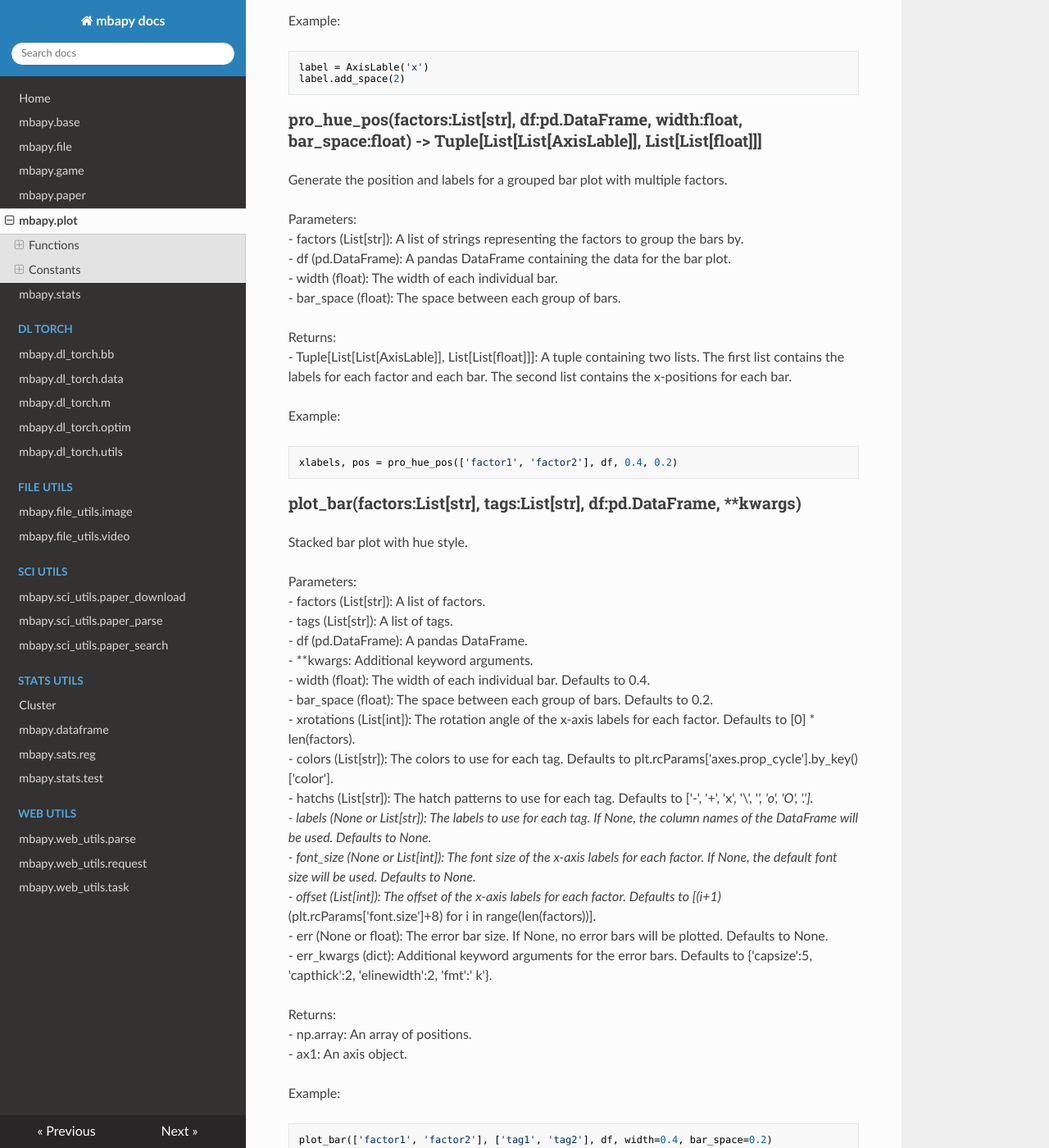
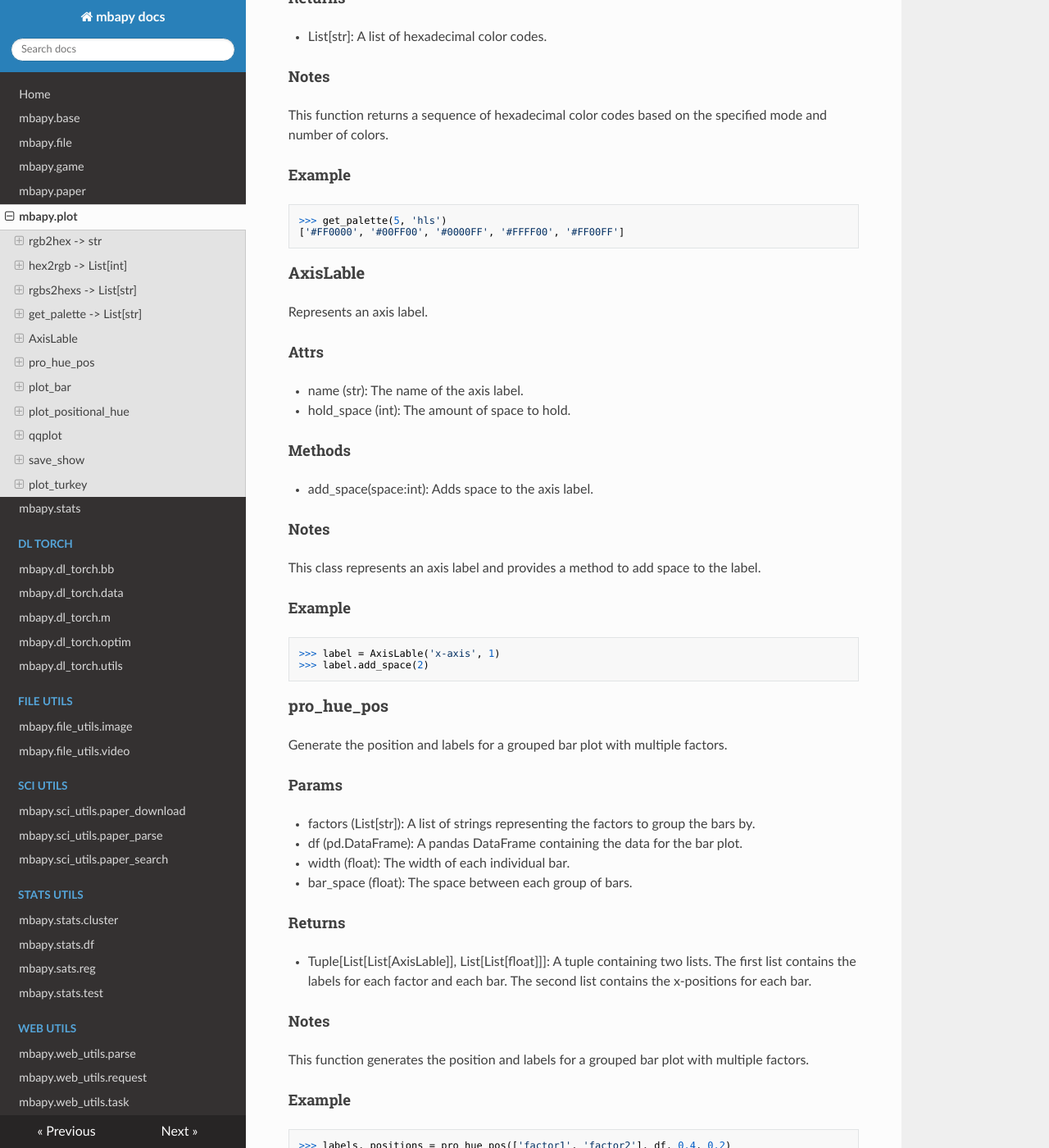
Before and after one commit to BHM-Bob/BA_PY, an MkDocs documentation site: the page built from docs/plot.md, in a window 1280 px wide and 1400 px high, scrolled down 2145 px. Shown: the whole window at 82% size. Built offline with MkDocs 1.6.1, drawn with Linux system fonts in a browser that asks for light colours; nearby versions of some CDN libraries; some of the changed text lies outside the part shown.

Commit message:
update docs

````diff
--- a/docs/plot.md
+++ b/docs/plot.md
@@ -2,162 +2,168 @@
 
 This module provides functions for creating various types of plots, including bar plots, QQ-plots, and Turkey plots.
 
-## Functions
+### rgb2hex -> str
+Converts RGB values to a hexadecimal color code.
 
-### rgb2hex(r, g, b) -> str
+#### Params
+- r (int): The red component of the color.
+- g (int): The green component of the color.
+- b (int): The blue component of the color.
 
-Converts an RGB color code to a hexadecimal color code.
-
-Parameters:
-- r (int): The red component of the RGB color code.
-- g (int): The green component of the RGB color code.
-- b (int): The blue component of the RGB color code.
-
-Returns:
+#### Returns
 - str: The hexadecimal color code.
 
-Example:
+#### Notes
+This function takes the red, green, and blue components of a color and returns the corresponding hexadecimal color code.
+
+#### Example
 ```python
-rgb2hex(255, 0, 0)
+>>> rgb2hex(255, 0, 0)
+'#FF0000'
 ```
 
-### hex2rgb(hex:str) -> List[int]
+### hex2rgb -> List[int]
+Converts a hexadecimal color code to RGB values.
 
-Converts a hexadecimal color code to an RGB color code.
-
-Parameters:
+#### Params
 - hex (str): The hexadecimal color code.
 
-Returns:
-- List[int]: The RGB color code as a list of three integers representing the red, green, and blue components.
+#### Returns
+- List[int]: A list containing the red, green, and blue components of the color.
 
-Example:
+#### Notes
+This function takes a hexadecimal color code and returns a list containing the red, green, and blue components of the color.
+
+#### Example
 ```python
-hex2rgb('#FF0000')
+>>> hex2rgb('#FF0000')
+[255, 0, 0]
 ```
 
-### rgbs2hexs(rgbs:List[Tuple[float]]) -> List[str]
-
+### rgbs2hexs -> List[str]
 Converts a list of RGB tuples to a list of hexadecimal color codes.
 
-Parameters:
-- rgbs (List[Tuple[float]]): A list of RGB tuples. Each tuple must contain three floats between 0 and 1 representing the red, green, and blue components of the color.
+#### Params
+- rgbs (List[Tuple[float]]): A list of RGB tuples, each containing three floats between 0 and 1 representing the red, green, and blue components of the color.
 
-Returns:
+#### Returns
 - List[str]: A list of hexadecimal color codes as strings.
 
-Example:
+#### Notes
+This function takes a list of RGB tuples and converts each tuple to a corresponding hexadecimal color code.
+
+#### Example
 ```python
-rgbs2hexs([(1, 0, 0), (0, 1, 0), (0, 0, 1)])
+>>> rgbs2hexs([(1.0, 0.0, 0.0), (0.0, 1.0, 0.0)])
+['#FF0000', '#00FF00']
 ```
 
-### get_palette(n:int = 10, mode:Union[None, str] = None, return_n = True) -> List[str]
+### get_palette -> List[str]
+Get a sequence of hex colors.
 
-Get a sequence of hexadecimal color codes.
+#### Params
+- n (int): How many colors are required.
+- mode (Union[None, str]): The kind of colors. Possible values are 'hls', 'green', 'pair', or None.
+- return_n (bool): Whether to return exactly n colors.
 
-Parameters:
-- n (int, optional): The number of colors required. Defaults to 10.
-- mode (Union[None, str], optional): The kind of colors. Defaults to None.
-    - 'hls': Uses `sns.color_palette('hls', n)` to generate colors.
-    - 'green': Uses a predefined list of green colors.
-    - 'pair': Uses `plt.get_cmap('tab20')` to generate colors.
-    - None: Uses `plt.get_cmap('Set1')` for n <= 9 or `plt.get_cmap('Set3')` for n <= 12.
-- return_n (bool, optional): Whether to return exactly n colors. Defaults to True.
-
-Returns:
+#### Returns
 - List[str]: A list of hexadecimal color codes.
 
-Example:
+#### Notes
+This function returns a sequence of hexadecimal color codes based on the specified mode and number of colors.
+
+#### Example
 ```python
-get_palette(5, 'green')
+>>> get_palette(5, 'hls')
+['#FF0000', '#00FF00', '#0000FF', '#FFFF00', '#FF00FF']
 ```
 
 ### AxisLable
+Represents an axis label.
 
-A class that represents a label for an axis.
+#### Attrs
+- name (str): The name of the axis label.
+- hold_space (int): The amount of space to hold.
 
-Methods:
-- __init__(self, name:str, hold_space:int = 1): Initializes the AxisLable object with the given name and hold_space.
-- add_space(self, space:int = 1): Adds space to the hold_space.
+#### Methods
+- add_space(space:int): Adds space to the axis label.
 
-Example:
+#### Notes
+This class represents an axis label and provides a method to add space to the label.
+
+#### Example
 ```python
-label = AxisLable('x')
-label.add_space(2)
+>>> label = AxisLable('x-axis', 1)
+>>> label.add_space(2)
 ```
 
-### pro_hue_pos(factors:List[str], df:pd.DataFrame, width:float, bar_space:float) -> Tuple[List[List[AxisLable]], List[List[float]]]
-
+### pro_hue_pos
 Generate the position and labels for a grouped bar plot with multiple factors.
 
-Parameters:
+#### Params
 - factors (List[str]): A list of strings representing the factors to group the bars by.
 - df (pd.DataFrame): A pandas DataFrame containing the data for the bar plot.
 - width (float): The width of each individual bar.
 - bar_space (float): The space between each group of bars.
 
-Returns:
+#### Returns
 - Tuple[List[List[AxisLable]], List[List[float]]]: A tuple containing two lists. The first list contains the labels for each factor and each bar. The second list contains the x-positions for each bar.
 
-Example:
+#### Notes
+This function generates the position and labels for a grouped bar plot with multiple factors.
+
+#### Example
 ```python
-xlabels, pos = pro_hue_pos(['factor1', 'factor2'], df, 0.4, 0.2)
+>>> labels, positions = pro_hue_pos(['factor1', 'factor2'], df, 0.4, 0.2)
 ```
 
-### plot_bar(factors:List[str], tags:List[str], df:pd.DataFrame, **kwargs)
+### plot_bar
+Stack bar plot with hue style.
 
-Stacked bar plot with hue style.
-
-Parameters:
-- factors (List[str]): A list of factors.
-- tags (List[str]): A list of tags.
-- df (pd.DataFrame): A pandas DataFrame.
-- **kwargs: Additional keyword arguments.
-    - width (float): The width of each individual bar. Defaults to 0.4.
-    - bar_space (float): The space between each group of bars. Defaults to 0.2.
-    - xrotations (List[int]): The rotation angle of the x-axis labels for each factor. Defaults to [0] * len(factors).
-    - colors (List[str]): The colors to use for each tag. Defaults to plt.rcParams['axes.prop_cycle'].by_key()['color'].
-    - hatchs (List[str]): The hatch patterns to use for each tag. Defaults to ['-', '+', 'x', '\\', '*', 'o', 'O', '.'].
-    - labels (None or List[str]): The labels to use for each tag. If None, the column names of the DataFrame will be used. Defaults to None.
-    - font_size (None or List[int]): The font size of the x-axis labels for each factor. If None, the default font size will be used. Defaults to None.
-    - offset (List[int]): The offset of the x-axis labels for each factor. Defaults to [(i+1)*(plt.rcParams['font.size']+8) for i in range(len(factors))].
-    - err (None or float): The error bar size. If None, no error bars will be plotted. Defaults to None.
-    - err_kwargs (dict): Additional keyword arguments for the error bars. Defaults to {'capsize':5, 'capthick':2, 'elinewidth':2, 'fmt':' k'}.
-
-Returns:
-- np.array: An array of positions.
-- ax1: An axis object.
-
-Example:
-```python
-plot_bar(['factor1', 'factor2'], ['tag1', 'tag2'], df, width=0.4, bar_space=0.2)
-```
-
-### plot_positional_hue(factors:List[str], tags:List[str], df:pd.DataFrame, **kwargs)
-
-Wrapper function for creating a plot with positional hue.
-
-Parameters:
+#### Params
 - factors (List[str]): A list of factors.
 - tags (List[str]): A list of tags.
 - df (pd.DataFrame): A pandas DataFrame.
 - **kwargs: Additional keyword arguments.
 
-Returns:
-- function: The core wrapper function.
+#### Returns
+- np.array: An array of positions.
+- ax1: An axis object.
 
-Example:
+#### Notes
+This function plots a stacked bar plot with hue style based on the given factors, tags, and DataFrame.
+
+#### Example
+```python
+>>> positions, ax = plot_bar(['factor1', 'factor2'], ['tag1', 'tag2'], df, width=0.4, bar_space=0.2)
+```
+
+### plot_positional_hue
+Wrapper function to support additional arguments for plotting positional hue.
+
+#### Params
+- factors (List[str]): A list of factors.
+- tags (List[str]): A list of tags.
+- df (pd.DataFrame): A pandas DataFrame.
+- **kwargs: Additional keyword arguments.
+
+#### Returns
+- function: A function for plotting positional hue.
+
+#### Notes
+This function is a wrapper that supports additional arguments for plotting positional hue.
+
+#### Example
 ```python
 @plot_positional_hue(['factor1', 'factor2'], ['tag1', 'tag2'], df)
 def plot_func(ax, x, y, label, label_idx, margs, **kwargs):
     # do something
 ```
 
-### qqplot(tags:List[str], df:pd.DataFrame, figsize = (12, 6), nrows = 1, ncols = 1, **kwargs)
+### qqplot
+Generate a QQ-plot for each column in the given DataFrame.
 
-Generate QQ-plots for each column in the given DataFrame.
-
-Parameters:
+#### Params
 - tags (List[str]): A list of column names to generate QQ-plots for.
 - df (pd.DataFrame): The DataFrame containing the data.
 - figsize (tuple, optional): The size of the figure. Defaults to (12, 6).
@@ -165,55 +171,52 @@ Parameters:
 - ncols (int, optional): The number of columns in the figure grid. Defaults to 1.
 - **kwargs: Additional keyword arguments including xlim, ylim, title, tick_size, and label_size.
 
-Returns:
+#### Returns
 - None
 
-Example:
+#### Notes
+This function generates a QQ-plot for each column in the given DataFrame and displays the plots in a grid.
+
+#### Example
 ```python
-qqplot(['column1', 'column2'], df, figsize=(12, 6), nrows=2, ncols=1)
+>>> qqplot(['column1', 'column2'], df, figsize=(12, 6), nrows=2, ncols=1)
 ```
 
-### save_show(path:str, dpi = 300, bbox_inches = 'tight')
-
+### save_show
 Saves the current matplotlib figure to a file at the specified path and displays the figure.
 
-Parameters:
+#### Params
 - path (str): The path where the figure will be saved.
 - dpi (int, optional): The resolution of the saved figure in dots per inch. Default is 300.
 - bbox_inches (str or Bbox, optional): The portion of the figure to save. Default is 'tight'.
 
-Returns:
+#### Returns
 - None
 
-Example:
+#### Notes
+This function saves the current matplotlib figure to a file at the specified path and displays the figure.
+
+#### Example
 ```python
-save_show('figure.png', dpi=300, bbox_inches='tight')
+>>> save_show('plot.png', dpi=300, bbox_inches='tight')
 ```
 
-### plot_turkey(means, std_errs, tukey_results)
-
+### plot_turkey
 Plot a bar chart showing the means of different groups along with the standard errors.
 
-Parameters:
+#### Params
 - means: A list of mean values for each group.
 - std_errs: A list of standard errors for each group.
 - tukey_results: The Tukey's test results object.
+- min_star: The minimum number of stars to indicate significance.
 
-Returns:
-- The current `Axes` instance.
+#### Returns
+- Axes: The current `Axes` instance.
 
-Example:
+#### Notes
+This function plots a bar chart showing the means of different groups along with the standard errors. It also marks the groups with significant differences based on the Tukey's test results.
+
+#### Example
 ```python
-plot_turkey([1, 2, 3], [0.1, 0.2, 0.3], tukey_results)
+>>> plot_turkey([10, 20, 30], [1, 2, 3], tukey_results, min_star=2)
 ```
-
-## Constants
-
-### colors
-
-A list of default colors for plotting.
-
-Example:
-```python
-colors = plt.rcParams['axes.prop_cycle'].by_key()['color']
-```
--- a/docs/stats_utils/cluster.md
+++ b/docs/stats_utils/cluster.md
@@ -1,3 +1,5 @@
+# mbapy.stats.cluster
+
 ### KMeans
 **Description**
 
--- a/docs/stats_utils/df.md
+++ b/docs/stats_utils/df.md
@@ -1,4 +1,4 @@
-# mbapy.dataframe
+# mbapy.stats.df
 
 This module provides utility functions for working with pandas DataFrames.
 
````
